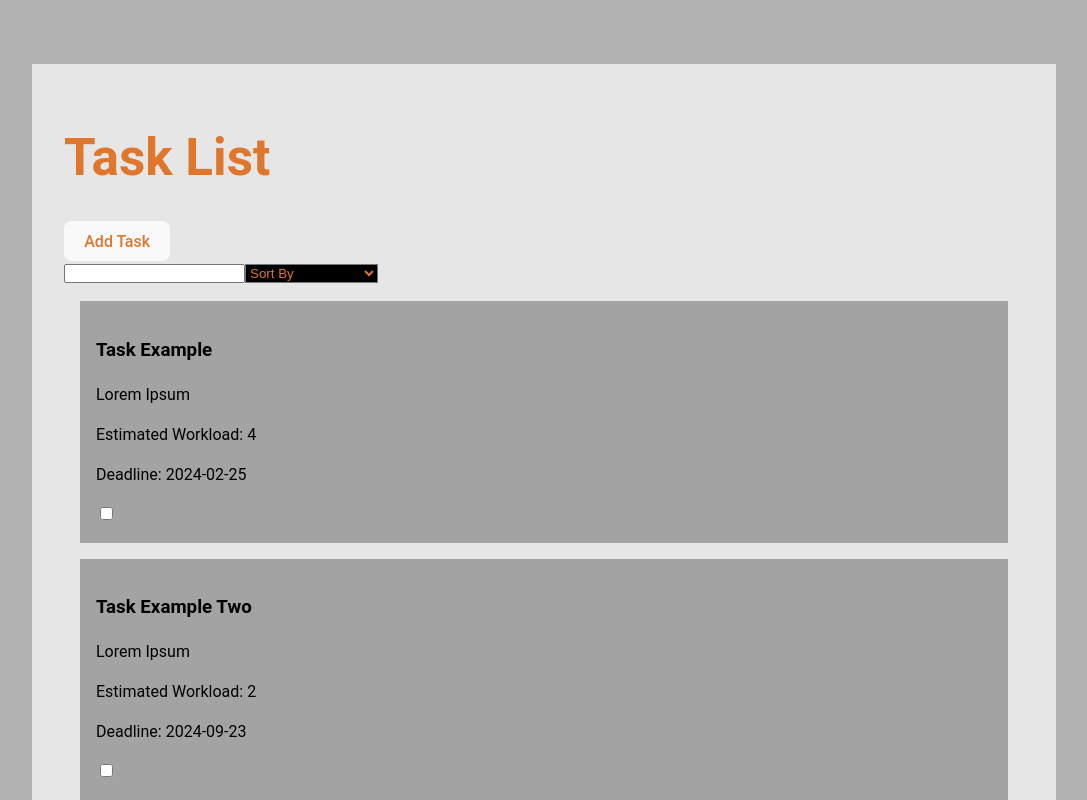
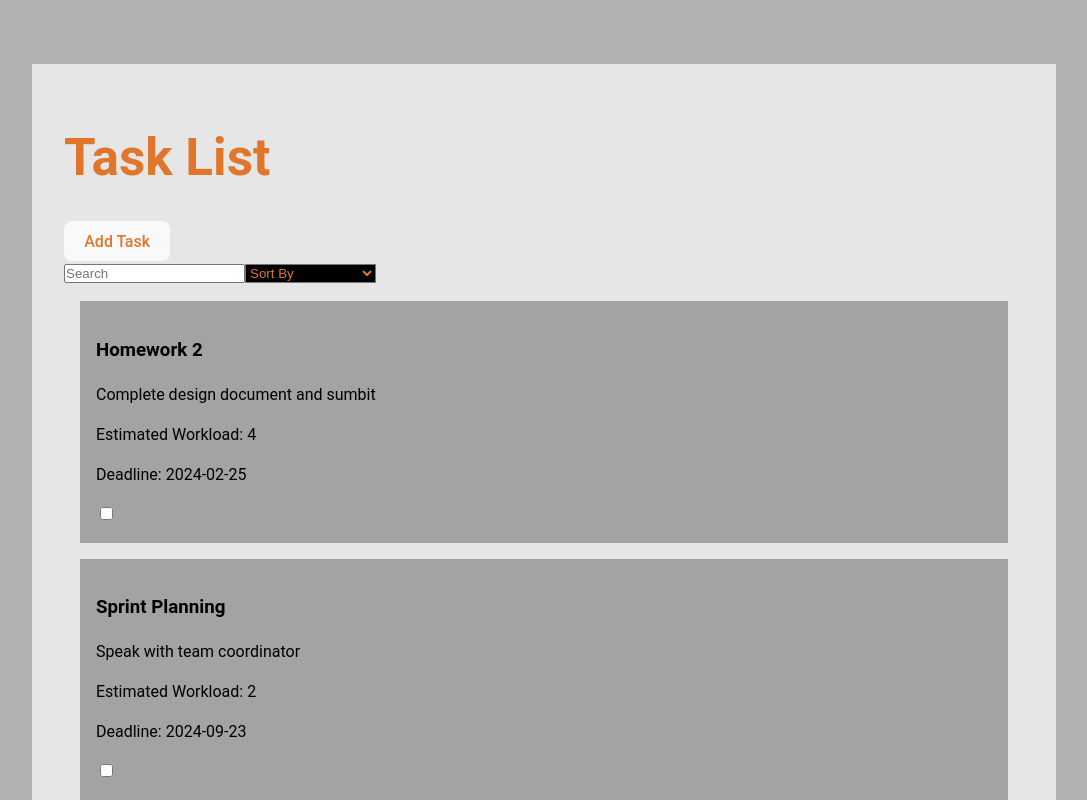
Before and after one commit to Reece-Ausmus/ScheduSmart, a React (Vite) app in the folder schedusmart-frontend/: page /taskmanager in a window 1280 px wide. Shown: the top 800 px of the page, without its empty margins (96-1183 px from the left). Built offline with nearby package versions, Linux system fonts and the light colour scheme.

Commit message:
Finished TaskManager Frontend

```diff
--- a/schedusmart-frontend/src/pages/TaskManager.jsx
+++ b/schedusmart-frontend/src/pages/TaskManager.jsx
@@ -6,20 +6,22 @@ const flaskURL = "http://127.0.0.1:5000";
 
 // let str = "";
 const initialList = [
-  { id: 0, title: 'Task Example', time: 4, date: "2024-02-25", desc: "Lorem Ipsum", seen: false },
-  { id: 1, title: 'Task Example Two', time: 2, date: "2024-09-23", desc: "Lorem Ipsum", seen: false },
-  { id: 2, title: 'Task Example Three', time: 5, date: "2059-09-23", desc: "Lorem Ipsum", seen: false },
+  { id: 0, title: 'Homework 2', time: 4, date: "2024-02-25", desc: "Complete design document and sumbit", seen: false },
+  { id: 1, title: 'Sprint Planning', time: 2, date: "2024-09-23", desc: "Speak with team coordinator", seen: false },
+  { id: 2, title: 'Midterm Study', time: 5, date: "2059-09-23", desc: "Look at slides lol", seen: false },
 ];
 let nextId = initialList.length
 
 export default function TaskManager() {
+  // select sort option
+  const [sortOption, setSortOption] = useState(0);
+
+  // used to hold data for tasks
   const [taskName, setTaskName] = useState('');
   const [taskTime, setTaskTime] = useState(0);
   const [taskDate, setTaskDate] = useState();
   const [taskDesc, setTaskDesc] = useState('');
   const [myList, setMyList] = useState(initialList);
-  const [searchQuery, setSearchQuery] = useState('');
-  const [sortOption, setSortOption] = useState(0);
 
   // Task creator pop-up
   const modal = document.querySelector("#modal");
@@ -32,7 +34,7 @@ export default function TaskManager() {
     closeModal && closeModal.addEventListener("click", () => modal.close());
   }
 
-  // handle list making
+  // handle task list making
   function handleToggleMyList(listId, nextSeen) {
     const myNextList = [...myList];
     const list = myNextList.find(
@@ -42,13 +44,34 @@ export default function TaskManager() {
     setMyList(myNextList);
   }
 
+  // search list
+  const [searchQuery, setSearchQuery] = useState('');
+  const [foundList, setFoundList] = useState(myList);
+
+  // filter list
+  const filter = (e) => {
+    const keyword = e.target.value;
+
+    if (keyword !== '') {
+      const results = myList.filter((task) => {
+        return task.title.toLowerCase().includes(keyword.toLowerCase()) || task.desc.toLowerCase().includes(keyword.toLowerCase());
+      });
+      setFoundList(results)
+    } else {
+      setFoundList(myList)
+    }
+
+    setSearchQuery(keyword)
+  }
+
   return (
     <>
       <div>
         <h1>Task List</h1>
         <button id="openModal" onClick={() => {
-          setTaskName("")
+          setTaskName("New Task")
           setTaskTime(0)
+          setTaskDesc("Task Description")
         }}>Add Task</button>
       </div>
       <dialog id="modal">
@@ -87,29 +110,30 @@ export default function TaskManager() {
         }}>Add</button>
       </dialog>
       <input
+      type="search"
       value={searchQuery}
-      onChange={e => setSearchQuery(e.target.value)}
+      onChange={filter}
+      placeholder="Search"
       />
       <select value={sortOption} onChange={e => setSortOption(e.target.value)}>
         <option value="0">Sort By</option>
-        <option value="1">Created First</option>
-        <option value="2">Created Last</option>
-        <option value="3">Due First</option>
-        <option value="4">Due Last</option>
-        <option value="5">Largest Workload</option>
-        <option value="6">Smallest Workload</option>
+        <option value="1">Earliest created</option>
+        <option value="2">Latest created</option>
+        <option value="3">Earliest due</option>
+        <option value="4">Latest due</option>
+        <option value="5">Largest workload</option>
+        <option value="6">Smallest workload</option>
       </select>
       <ItemList
-        list={myList}
+        list={foundList}
         onToggle={handleToggleMyList}
         option={sortOption}
-        filter={searchQuery}
       />
     </>
   );
 }
 
-function ItemList({ list, onToggle, option, filter}) {
+function ItemList({ list, onToggle, option}) {
 
   let sortedList = list;
 
```
